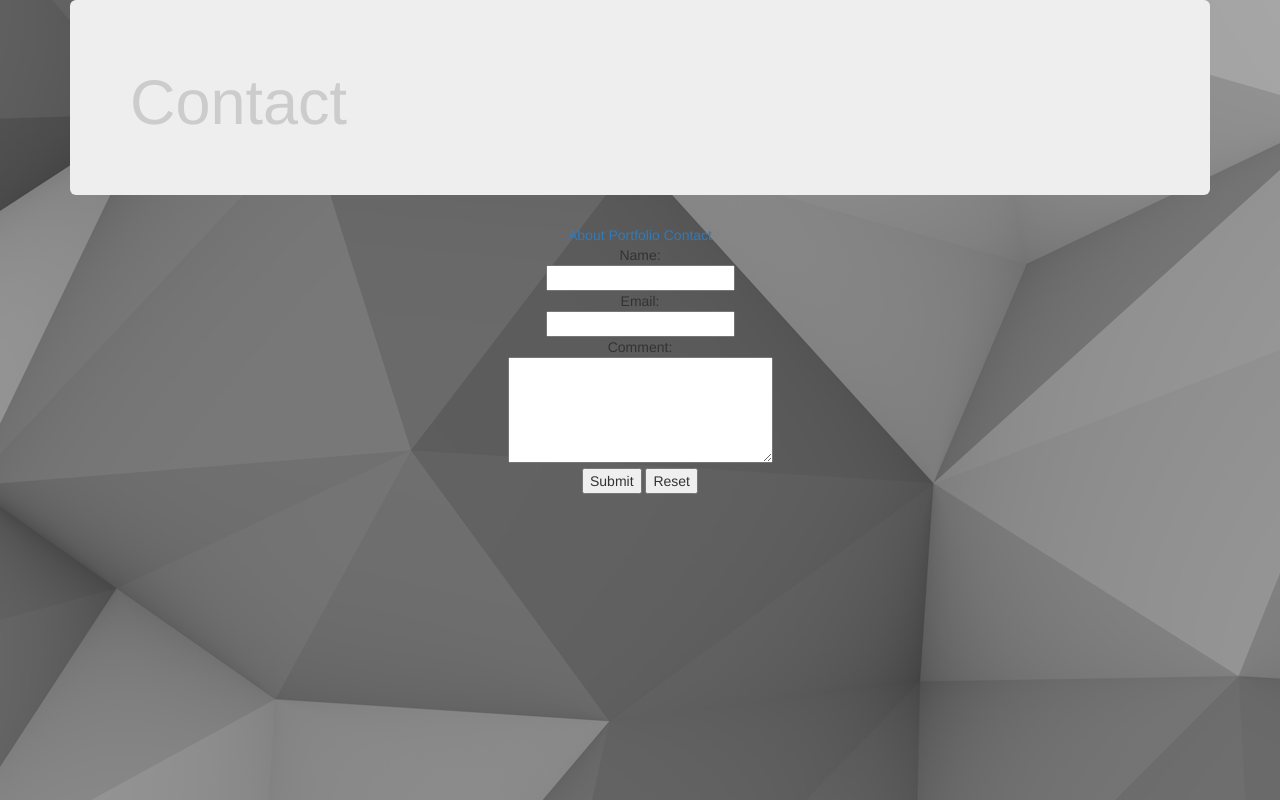
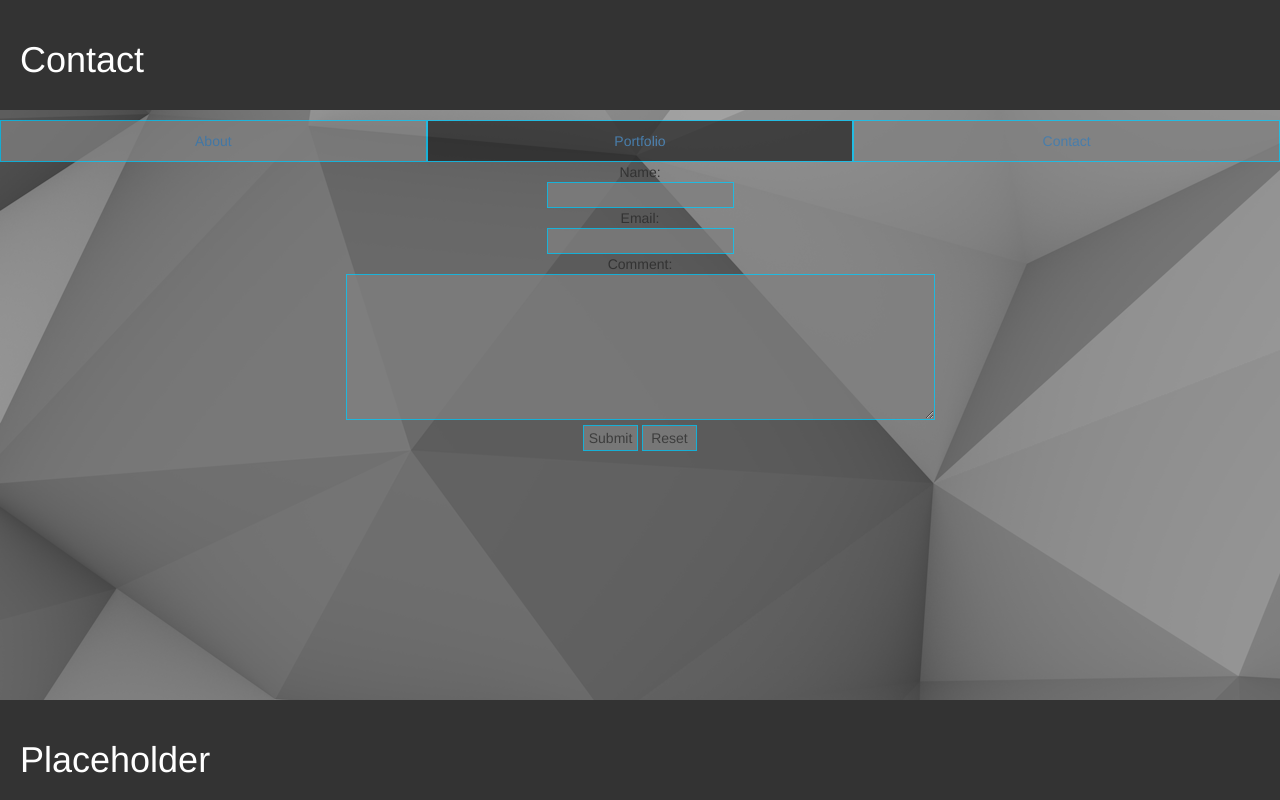
Before and after one commit to nkeyes94/homeworkWebsite, a plain HTML site: page contact.html in a window 1280 px wide. Drawn offline with nearby package versions, Linux system fonts and the light colour scheme.

Commit message:
Pushing changes before further stylizing pages

```diff
--- a/contact.html
+++ b/contact.html
@@ -1,39 +1,52 @@
 <!DOCTYPE html>
 <html>                                          <!--Start of the HTML-->
     <head>                                      <!--Start of the head-->
+
         <title>Contact</title>
 
-        <div class="container">                 <!--Start of our container-->
-            <div class="jumbotron">             <!--Start of our jumbotron-->
-                <h1 id="contactTitle">Contact</h1>
-            </div>                              <!--End of our jumbotron-->
-        </div>                                  <!--End of our container-->
     </head>                                     <!--End of the head-->
 
-    <nav class="navPane">                       <!--Start of the nav pane-->
-        <a href="index.html">About</a>
-        <a href="portfolio.html">Portfolio</a>
-        <a href="contact.html">Contact</a>
-    </nav>                                      <!--End of the nav pane-->
+    <body>                                      <!--Start of the body-->
+        <header id="pageHeader">
+                <h1>Contact</h1>
+            </header>
 
-    <body>                                      <!--Start of the body-->
+        <div class="nav" id="navPane">                      <!--Nav pane-->
+            <!-- First nav pane, which goes to the about section -->
+            <section id="navAbout">
+                <a href="index.html">About</a>
+            </section>
+            <!-- Second nav pane, which goes to the portfolio -->
+            <section class="nav" id="navPortfolio">
+                <a href="portfolio.html">Portfolio</a>
+            </section>
+            <!-- Third nav pane, which goes to the contact -->
+            <section class="nav" id="navContact">
+                <a href="contact.html">Contact</a>
+            </section>
+        </div>
+
         <!--Start of the form-->
         <form action="mailto:n.keyes1994@gmail.com" method="POST" enctype="text/plain" class="forms">
             <!--Text input box for the name-->
             Name:<br>
-            <input type="text" name="name"><br>
+            <input class ="textInput" type="text" name="name"><br>
             <!--Text input box for the email-->
             Email:<br>
-            <input type="text" email="email"><br>
+            <input class="textInput" type="text" email="email"><br>
             <!--Text area for the message-->
             Comment:<br>
-            <textarea rows="5" cols="30" name="Comment"></textarea>
+            <textarea class="textInput" rows="7" cols="70" name="Comment"></textarea>
             <br>
             <!--Submit button-->
-            <input type="submit" value="Submit">
+            <input class="formButton" type="submit" value="Submit">
             <!--Reset button-->
-            <input type="reset" value="Reset">
+            <input class="formButton" type="reset" value="Reset">
         </form>                                 <!--End of the form-->
+
+        <footer>
+                <h1>Placeholder</h1>
+            </footer>
     </body>                                     <!--End of the body-->
 
     <!--Linking our style sheet-->
--- a/style.css
+++ b/style.css
@@ -150,6 +150,28 @@ body
     width: 450px;
     height: 245px;
 }
+
+.textInput
+{
+    border-style: solid;
+    border-width: 1px;
+    border-color: #00ccff;
+    color: #00ccff;
+    background-color: #808080;
+    opacity: 0.75;
+    padding: 2px;
+}
+
+.formButton
+{
+    border-style: solid;
+    border-width: 1px;
+    border-color: #00ccff;
+    background-color: #808080;
+    opacity: 0.75;
+    padding: 2px;
+    width: 55px;
+}
 /* Borders set for helping positioning */
 /* *
 {
```
